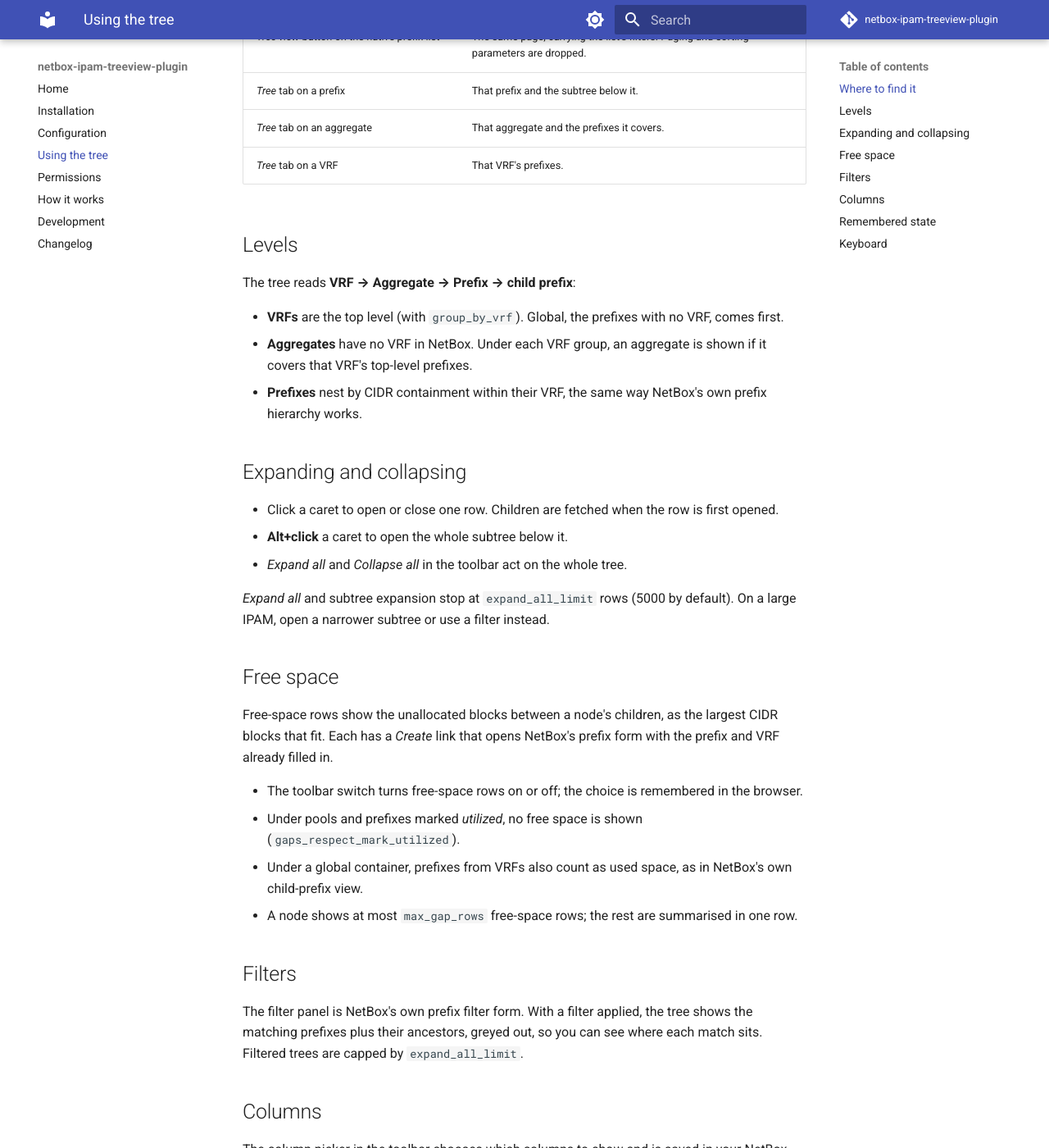
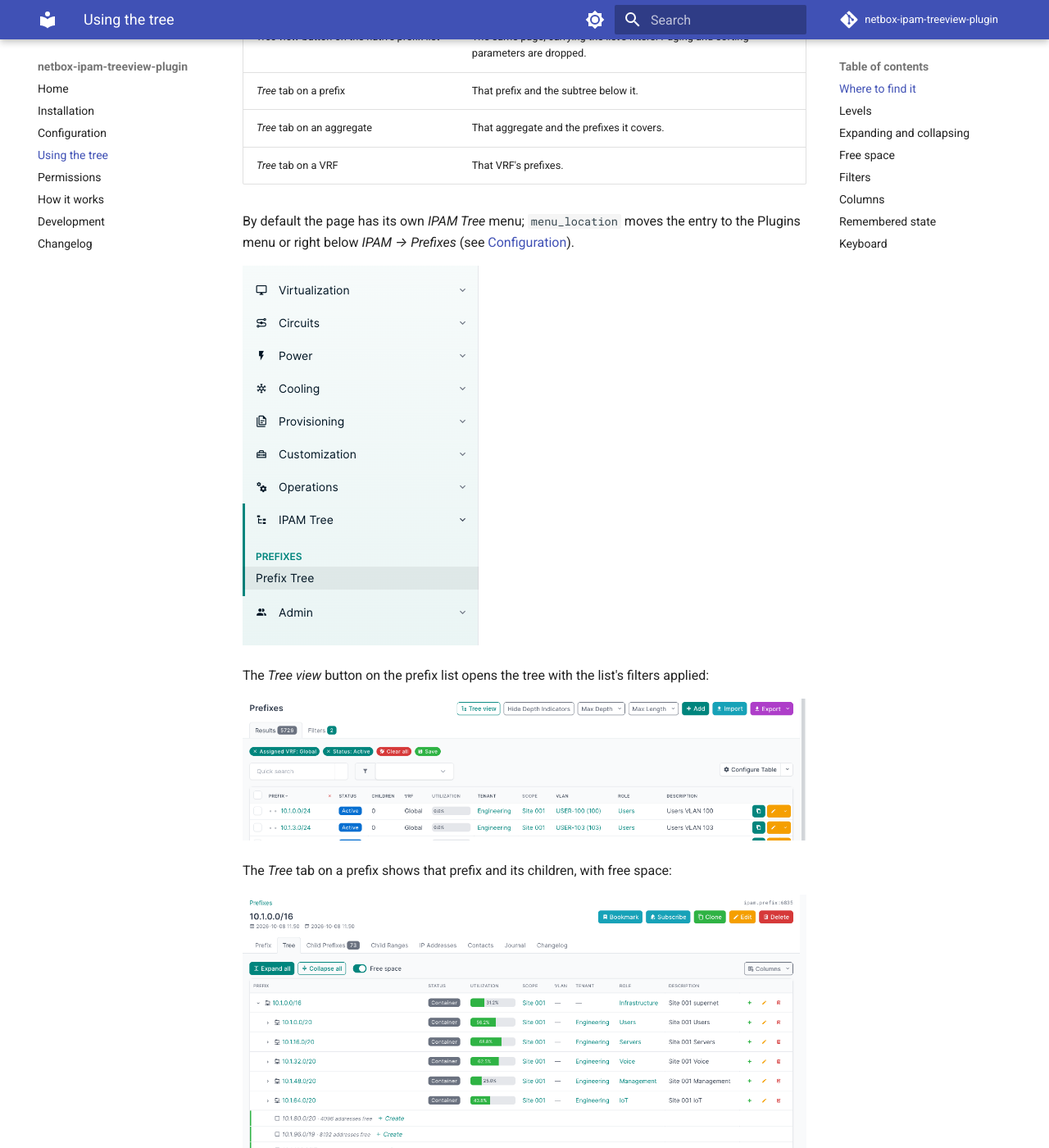
Before and after one commit to thomaschristory/netbox-ipam-treeview-plugin, an MkDocs documentation site: the page built from docs/usage.md, in a window 1280 px wide and 1400 px high, scrolled down 320 px. Shown: the whole window at 82% size. Built offline with MkDocs 1.6.1 and Material for MkDocs 9.7.7, drawn with Linux system fonts in a browser that asks for light colours; comment, search, counter and statistics services are not loaded; some of the changed text lies outside the part shown.

Commit message:
chore: release 0.2.0; add documentation screenshots (#22)
Refresh the light/dark hero screenshots (new IPAM Tree menu) and add
screenshots of the menu, free space, filtered tree, column picker,
Tree view button and Tree tab to the usage and configuration pages.
Bump the version to 0.2.0 and date the changelog.

Co-authored-by: Thomas Christory <thomaschristory@users.noreply.github.com>

```diff
--- a/docs/usage.md
+++ b/docs/usage.md
@@ -9,6 +9,19 @@
 | *Tree* tab on a prefix | That prefix and the subtree below it. |
 | *Tree* tab on an aggregate | That aggregate and the prefixes it covers. |
 | *Tree* tab on a VRF | That VRF's prefixes. |
+
+By default the page has its own *IPAM Tree* menu; `menu_location` moves the entry to the Plugins menu or right below
+*IPAM → Prefixes* (see [Configuration](configuration.md#where-the-tree-appears)).
+
+![The IPAM Tree menu in NetBox's navigation](img/menu.png)
+
+The *Tree view* button on the prefix list opens the tree with the list's filters applied:
+
+![The Tree view button on NetBox's prefix list](img/list-button.png)
+
+The *Tree* tab on a prefix shows that prefix and its children, with free space:
+
+![The Tree tab on a prefix page](img/prefix-tab.png)
 
 ## Levels
 
@@ -35,13 +48,24 @@ Free-space rows show the unallocated blocks between a node's children, as the la
 - Under a global container, prefixes from VRFs also count as used space, as in NetBox's own child-prefix view.
 - A node shows at most `max_gap_rows` free-space rows; the rest are summarised in one row.
 
+![Free-space rows between allocated prefixes, each with a Create link](img/free-space.png)
+
 ## Filters
 
 The filter panel is NetBox's own prefix filter form. With a filter applied, the tree shows the matching prefixes plus their ancestors, greyed out, so you can see where each match sits. Filtered trees are capped by `expand_all_limit`.
 
+Here a search for `10.1.3` shows the matching prefixes in both the Global table and the CORP VRF, with their ancestors
+greyed out:
+
+![A filtered tree: matches with greyed-out ancestors](img/filtered.png)
+
 ## Columns
 
-The column picker in the toolbar chooses which columns to show and is saved in your NetBox user preferences. Available columns:
+The column picker in the toolbar chooses which columns to show and is saved in your NetBox user preferences.
+
+![The column picker](img/columns.png)
+
+Available columns:
 
 | Key | Column |
 |---|---|
--- a/netbox_ipam_treeview/version.py
+++ b/netbox_ipam_treeview/version.py
@@ -1 +1 @@
-__version__ = "0.1.1"
+__version__ = "0.2.0"
```
Also changed, not shown: CHANGELOG.md (+6 -1 lines), README.md (+3 -3 lines), docs/configuration.md (+4 -0 lines), docs/index.md (+1 -1 lines), docs/installation.md (+1 -1 lines), docs/img/columns.png (added), docs/img/filtered.png (added), docs/img/free-space.png (added), docs/img/list-button.png (added), docs/img/menu.png (added), docs/img/prefix-tab.png (added), docs/img/tree-dark.png, docs/img/tree-light.png, 1 other file.
